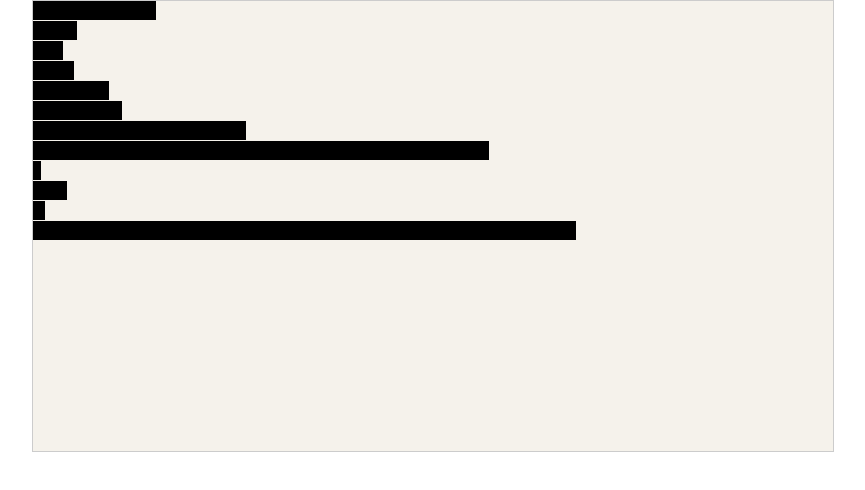
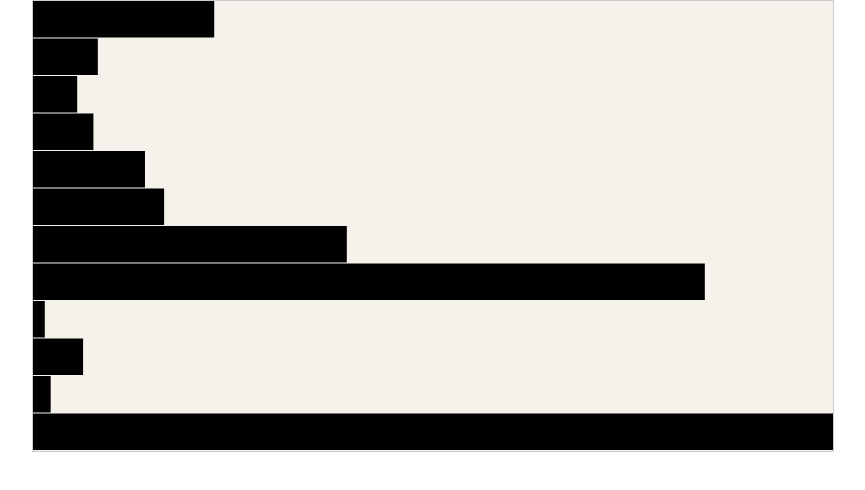
Before and after one commit to Shefali-Sharma/Data-Visualization-with-d3.js, a plain HTML site: page Chapter 1/Using the project template/index.html in a window 1280 px wide. Shown: the whole page, without its empty margins (207-1072 px from the left). Drawn offline with Linux system fonts and the light colour scheme.

Commit message:
Scaling Data
Scaling Data

```diff
--- a/Chapter 1/Using the project template/index.html
+++ b/Chapter 1/Using the project template/index.html
@@ -14,6 +14,14 @@
 	var h = 450;
 	var data = [123,44,30,41,76,89,213,456,8,34,12,543];
 
+	var x = d3.scale.linear()
+			.domain([0, d3.max(data)])
+			.range([0, w]);
+
+	var y = d3.scale.linear()
+			.domain([0, data.length])
+			.range([0, h]);
+
 	var svg = d3.select("body").append("svg")
 				.attr("id", "chart")
 				.attr("width", w)
@@ -26,12 +34,14 @@
 			.attr("class", "bar")
 			.attr("x", 0)
 			.attr("y", function(d, i){
-				return i * 20;
+				return y(i);
 			})
 			.attr("width", function(d, i){
-				return d;
+				return x(d);
 			})
-			.attr("height", 19);
+			.attr("height", function(d,i){
+				return y(1) - 1;
+			});
 
 
 
```
